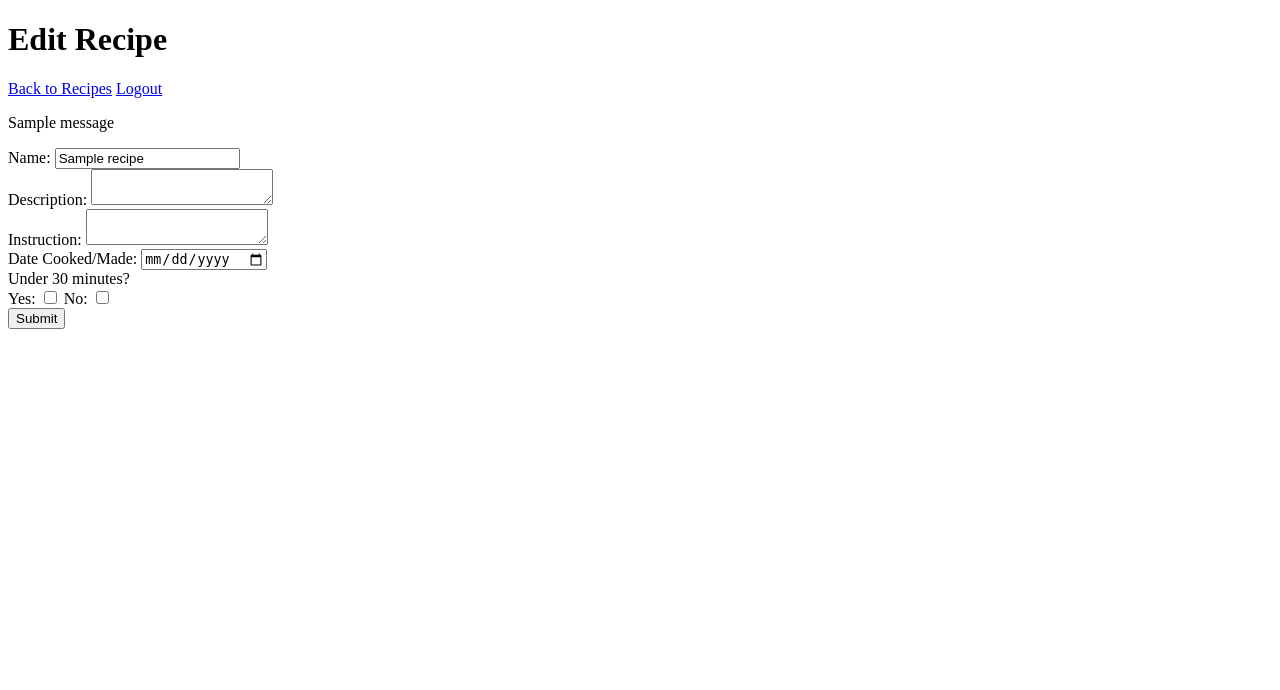
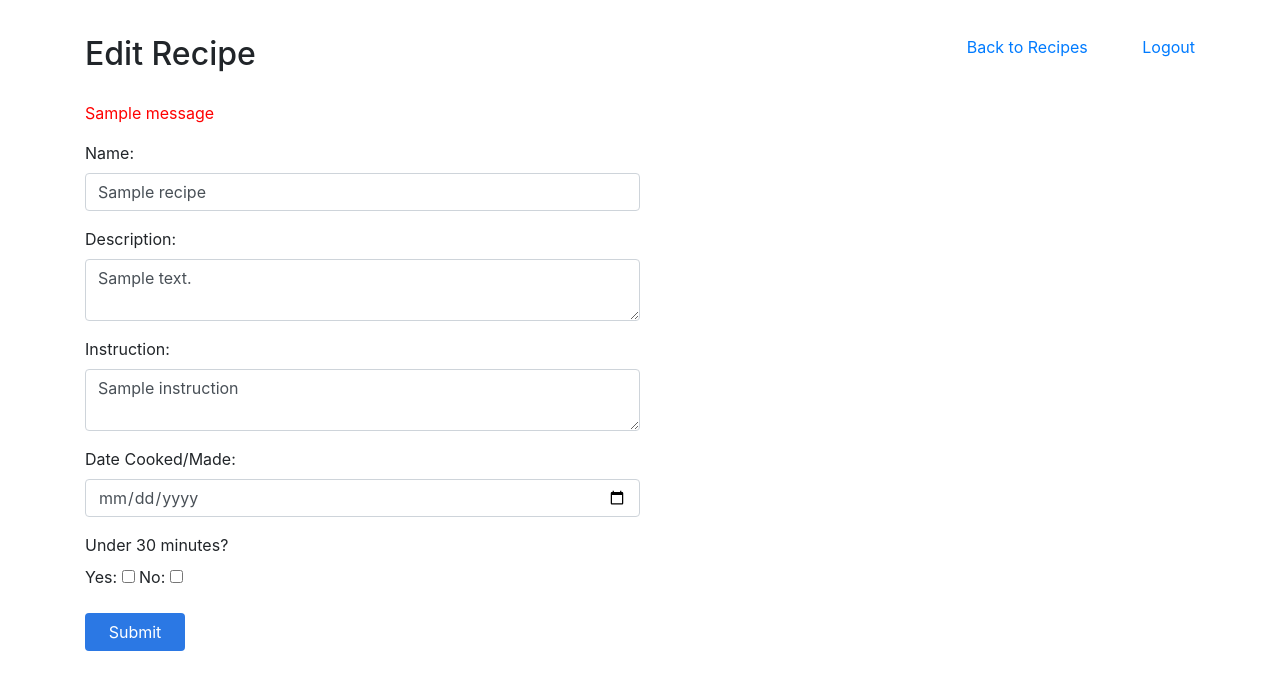
Before and after one commit to Matthew-Luk/Python-Bootcamp, a Flask app: template Flask_MySQL/Belt_Review/recipes/flask_app/templates/edit.html in a window 1280 px wide. Shown: the top 690 px of the page. Run offline with Flask 2, Linux system fonts and the light colour scheme; the template is opened without the code that fills it: most values are stand-ins (such as "Sample title", 1, 10 or a date in 2020); one stand-in notice (Sample message) is shown.

Commit message:
reformatted entire page

```diff
--- a/Flask_MySQL/Belt_Review/recipes/flask_app/templates/edit.html
+++ b/Flask_MySQL/Belt_Review/recipes/flask_app/templates/edit.html
@@ -4,44 +4,52 @@
     <meta charset="UTF-8">
     <meta http-equiv="X-UA-Compatible" content="IE=edge">
     <meta name="viewport" content="width=device-width, initial-scale=1.0">
-    <title>Edit Recipe</title>
+    <title>Recipe Share</title>
+    <link rel="stylesheet" href="https://cdn.jsdelivr.net/npm/bootstrap@4.3.1/dist/css/bootstrap.min.css" integrity="sha384-ggOyR0iXCbMQv3Xipma34MD+dH/1fQ784/j6cY/iJTQUOhcWr7x9JvoRxT2MZw1T" crossorigin="anonymous">
+    <link rel="stylesheet" type="text/css" href="{{ url_for('static', filename='style.css') }}">
 </head>
 <body>
-    <h1>Edit Recipe</h1>
+    <div class="container">
+        <div class="header2">
+            <h2>Edit Recipe</h2>
+            <div>
                 <a href="/dashboard">Back to Recipes</a>
-    <a href="/logout">Logout</a>
+                <a id="logout_btn" href="/logout">Logout</a>
+            </div>
+        </div>
         {%with messages = get_flashed_messages(category_filter=["create_recipe"])%}
             {%if messages%}
                 {%for message in messages%}
-                <p>{{message}}</p>
+                    <p class="flash">{{message}}</p>
                 {%endfor%}
             {%endif%}
         {%endwith%}
         <form action="/dashboard/create_recipe/add" method = "POST">
-        <div>
+            <div class="form-group">
                 <label for="name">Name:</label>
-            <input type="text" name="name" value="{{recipe.name}}">
+                <input id="create_recipe_input" type="text" name="name" value="{{recipe.name}}" class="form-control">
             </div>
-        <div>
+            <div class="form-group">
                 <label for="description">Description:</label>
-            <textarea type="textarea" name="description" value="{{recipe.description}}"></textarea>
+                <textarea id="create_recipe_input" type="textarea" name="description" class="form-control">{{recipe.description}}</textarea>
             </div>
-        <div>
+            <div class="form-group">
                 <label for="instruction">Instruction:</label>
-            <textarea type="textarea" name="instruction" value="{{recipe.instruction}}"></textarea>
+                <textarea id="create_recipe_input" type="textarea" name="instruction" class="form-control">{{recipe.instruction}}</textarea>
             </div>
-        <div>
+            <div class="form-group">
                 <label for="date_cooked">Date Cooked/Made:</label>
-            <input type="date" name="date_cooked" value="{{recipe.date_cooked}}">
+                <input id="create_recipe_input" type="date" name="date_cooked" value="{{recipe.date_cooked}}" class="form-control">
             </div>
             <label for="under">Under 30 minutes?</label>
-        <div>
+            <div class="form-group">
                 <label for="yes">Yes:</label>
                 <input type="checkbox" name="under" value="Yes">
                 <label for="no">No:</label>
                 <input type="checkbox" name="under" value="No">
             </div>
-        <input type="submit" name="Submit">
+            <input class="btn" type="submit" name="Submit">
         </form>
+    </div>
 </body>
 </html>
```
Lines whose indentation alone changed are shown as unchanged.
